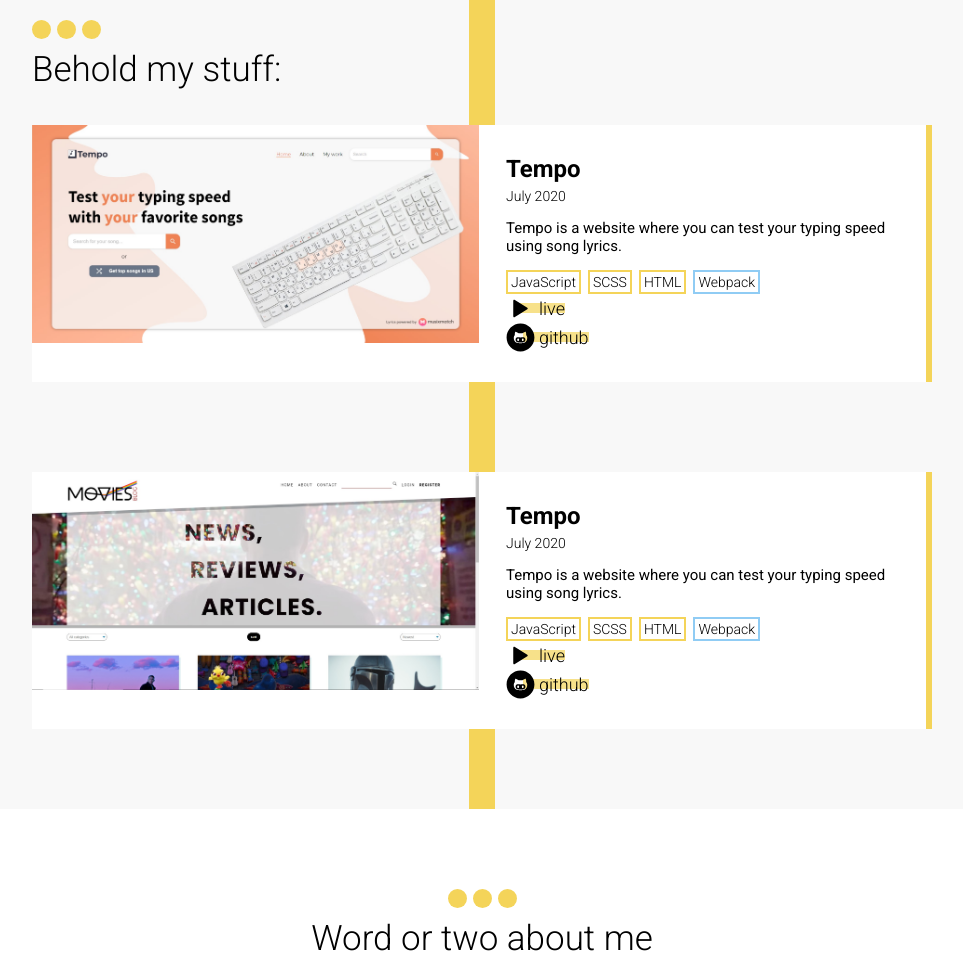
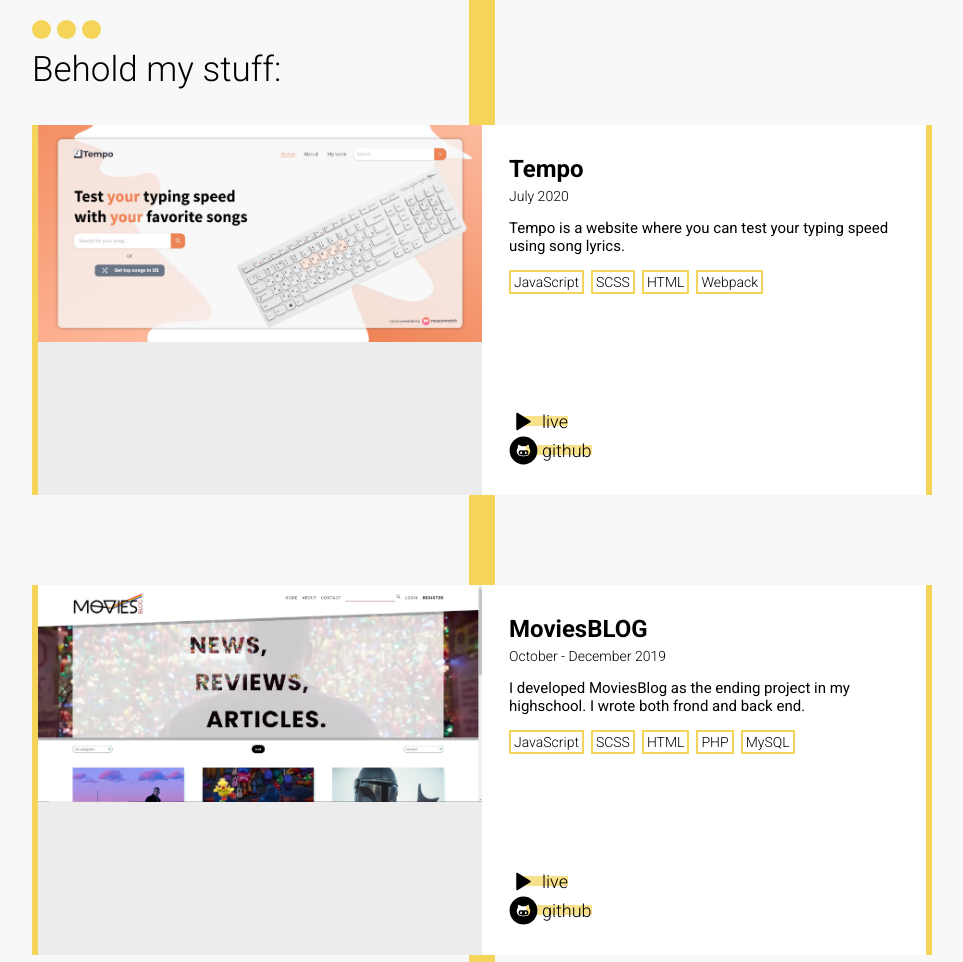
Before and after one commit to Pawlaczenko/Portfolio-old, a website built with webpack: page src/index.html in a window 1280 px wide. Shown: the part 860-1822 px from the top of the page, without its empty margins (158-1121 px from the left). Built offline with nearby package versions, Linux system fonts and the light colour scheme; files whose address does not match are found by name.

Commit message:
Projects rendering is ready, new webpack configuration due to image copying error, js file structure updated

```diff
--- a/src/index.html
+++ b/src/index.html
@@ -58,72 +58,7 @@
         <section id="portfolio" class="portfolio wrapper">
             <h2 class="portfolio__header heading-dot heading-dot--yellow">Behold my stuff:</h2>
             <div class="portfolio__content">
-                <div class="portfolio__item project">
-                    <figure class="project__figure">
-                        <img src="./img/tempo.jpg" alt="tempo" class="project__img">
-                    </figure>
-                    <div class="project__info">
-                        <h3 class="project__header">
-                            Tempo
-                            <span class="project__date">July 2020</span>
-                        </h3>
-                        <p class="project__desc">Tempo is a website where you can test your typing speed using song
-                            lyrics.</p>
-                        <ul class="project__techs tech-list">
-                            <li class="tech-list__item tech-list__item--yellow">JavaScript</li>
-                            <li class="tech-list__item tech-list__item--yellow">SCSS</li>
-                            <li class="tech-list__item tech-list__item--yellow">HTML</li>
-                            <li class="tech-list__item tech-list__item--blue">Webpack</li>
-                        </ul>
-                        <div class="project__buttons">
-                            <a href="#" class="project__button">
-                                <svg class="project__icon">
-                                    <use xlink:href="./img/_sprite.svg#icon-play"></use>
-                                </svg>
-                                <span class="project__link">live</span>
-                            </a>
-                            <a href="#" class="project__button">
-                                <svg class="project__icon">
-                                    <use xlink:href="./img/_sprite.svg#icon-github"></use>
-                                </svg>
-                                <span class="project__link">github</span>
-                            </a>
-                        </div>
-                    </div>
-                </div>
-                <div class="portfolio__item project">
-                    <figure class="project__figure">
-                        <img src="./img/moviesblog.jpg" alt="tempo" class="project__img">
-                    </figure>
-                    <div class="project__info">
-                        <h3 class="project__header">
-                            Tempo
-                            <span class="project__date">July 2020</span>
-                        </h3>
-                        <p class="project__desc">Tempo is a website where you can test your typing speed using song
-                            lyrics.</p>
-                        <ul class="project__techs tech-list">
-                            <li class="tech-list__item tech-list__item--yellow">JavaScript</li>
-                            <li class="tech-list__item tech-list__item--yellow">SCSS</li>
-                            <li class="tech-list__item tech-list__item--yellow">HTML</li>
-                            <li class="tech-list__item tech-list__item--blue">Webpack</li>
-                        </ul>
-                        <div class="project__buttons">
-                            <a href="#" class="project__button">
-                                <svg class="project__icon">
-                                    <use xlink:href="./img/_sprite.svg#icon-play"></use>
-                                </svg>
-                                <span class="project__link">live</span>
-                            </a>
-                            <a href="#" class="project__button">
-                                <svg class="project__icon">
-                                    <use xlink:href="./img/_sprite.svg#icon-github"></use>
-                                </svg>
-                                <span class="project__link">github</span>
-                            </a>
-                        </div>
-                    </div>
-                </div>
+
             </div>
         </section>
         <section id="about" class="about wrapper">
--- a/src/js/index.js
+++ b/src/js/index.js
@@ -1,38 +1,14 @@
 import './../sass/main.scss';
 import { gsap } from "gsap";
 import { ScrollTrigger } from "gsap/ScrollTrigger";
-
 gsap.registerPlugin(ScrollTrigger);
 
-const sections = ['home', 'portfolio', 'about', 'contact'];
-const projects = [{
-    title: 'Tempo',
-    date: 'July 2020',
-    desc: 'Tempo is a website where you can test your typing speed using song lyrics.',
-    img: 'tempo.jpg',
-    techs: ['js', 'scss', 'html', 'wp']
-},
-{
-    title: 'MoviesBLOG',
-    date: 'October - December 2019',
-    desc: 'I developed MoviesBlog as the ending project in my highschool. I wrote both frond and back end.',
-    img: 'moviesblog.jpg',
-    techs: ['js', 'scss', 'html', 'php', 'msql']
-},
-{
-    title: 'pejper Soker',
-    date: 'December 2018 - June 2019',
-    desc: 'Group project. Game based on a well known time killer Paper Soccer. It contains of singleplayer and multiplayer modes.',
-    img: 'pejpersoker.jpg',
-    techs: ['js', 'css', 'html', 'php', 'msql']
-},
-{
-    title: 'Pacman',
-    date: 'December 2017 - May 2018',
-    desc: 'Group project. Developed using p5.js library. Works on canvas.',
-    img: 'pacman.jpg',
-    techs: ['js', 'css', 'html', 'p5']
-}];
+import { projects } from './views/base.js';
+import * as portfolioView from "./views/portfolioView.js";
+
+
+// portfolioView.renderProjects(projects
+projects.forEach(e => portfolioView.renderProjects(e));
 
 let tl = gsap.timeline({ defaults: { duration: 1.5 } });
 
--- /dev/null
+++ b/src/js/views/base.js
@@ -0,0 +1,42 @@
+export const HREFS = {
+    portfolio: "http://moje-portfolio.pl/bartlomiej_pawlak/",
+    github: "https://github.com/Pawlaczenko/"
+}
+
+export const sections = ['home', 'portfolio', 'about', 'contact'];
+export const projects = [{
+    title: 'Tempo',
+    date: 'July 2020',
+    desc: 'Tempo is a website where you can test your typing speed using song lyrics.',
+    img: 'tempo.jpg',
+    techs: ['JavaScript', 'SCSS', 'HTML', 'Webpack'],
+    liveLink: "Tempo",
+    gitLink: "Tempo"
+},
+{
+    title: 'MoviesBLOG',
+    date: 'October - December 2019',
+    desc: 'I developed MoviesBlog as the ending project in my highschool. I wrote both frond and back end.',
+    img: 'moviesblog.jpg',
+    techs: ['JavaScript', 'SCSS', 'HTML', 'PHP', 'MySQL'],
+    liveLink: "moviesBlog",
+    gitLink: "moviesBlog"
+},
+{
+    title: 'pejper Soker',
+    date: 'December 2018 - June 2019',
+    desc: 'Group project. Game based on a well known time killer Paper Soccer. It contains of singleplayer and multiplayer modes.',
+    img: 'pejpersoker.jpg',
+    techs: ['JavaScript', 'CSS', 'HTML', 'PHP', 'MySQL'],
+    liveLink: "pejper_soker/index.html",
+    gitLink: "PejperSoker"
+},
+{
+    title: 'Pacman',
+    date: 'December 2017 - May 2018',
+    desc: 'Group project. Developed using p5.js library. Works on canvas.',
+    img: 'pacman.jpg',
+    techs: ['Javascript', 'CSS', 'HTML', 'p5.js'],
+    liveLink: "pacman",
+    gitLink: "PacMan"
+}];
--- /dev/null
+++ b/src/js/views/portfolioView.js
@@ -0,0 +1,49 @@
+import { HREFS } from './base.js';
+
+const renderTechnologies = techs => {
+    let markup = '';
+
+    techs.forEach((e, i) => {
+        markup += `<li class="tech-list__item tech-list__item--yellow">${e}</li>`;
+    });
+
+    return markup;
+}
+
+export const renderProjects = project => {
+    const projectsContainer = document.querySelector(".portfolio__content");
+
+    const template = `
+    <div class="portfolio__item project">
+        <figure class="project__figure">
+            <img src="./assets/img/${project.img}" alt="${project.title}" class="project__img">
+        </figure>
+        <div class="project__info">
+            <h3 class="project__header">
+                ${project.title}
+                <span class="project__date">${project.date}</span>
+            </h3>
+            <p class="project__desc">${project.desc}</p>
+            <ul class="project__techs tech-list">
+                ${renderTechnologies(project.techs)}
+            </ul>
+            <div class="project__buttons">
+                <a href="${HREFS.portfolio}${project.liveLink}" class="project__button" target="_blank">
+                    <svg class="project__icon">
+                        <use xlink:href="./assets/img/_sprite.svg#icon-play"></use>
+                    </svg>
+                    <span class="project__link">live</span>
+                </a>
+                <a href="${HREFS.github}${project.gitLink}" class="project__button" target="_blank">
+                    <svg class="project__icon">
+                        <use xlink:href="./assets/img/_sprite.svg#icon-github"></use>
+                    </svg>
+                    <span class="project__link">github</span>
+                </a>
+            </div>
+        </div>
+    </div>
+    `;
+
+    projectsContainer.insertAdjacentHTML('beforeend', template);
+}
--- a/src/sass/components/_button.scss
+++ b/src/sass/components/_button.scss
@@ -9,7 +9,7 @@
     &--blue{background-color: $color-blue; color: $color-grey; border: 2px solid $color-blue}
     &--red{background-color: $color-red; color: $color-white-dark;  border: 2px solid $color-red}
 
-    transition: width .2s cubic-bezier(0,1,1,0);
+    transition: width .2s ease-in-out;
 
     &:hover{
         width: 100%;
--- a/src/sass/components/_project.scss
+++ b/src/sass/components/_project.scss
@@ -4,9 +4,11 @@
     grid-template-rows: auto;
     background-color: $color-white-light;
     border-right: .6rem solid $color-primary;
+    border-left: .6rem solid $color-primary;
 
     &__figure {
-        // height: 100%;
+        min-height: 37rem;
+        background-color: $color-white-dark;
     }
 
     &__img {
--- a/webpack.dev.js
+++ b/webpack.dev.js
@@ -20,6 +20,10 @@ module.exports = merge(common, {
       patterns: [
         {
           from: './src/img/_sprite.svg',
+          to: 'assets/img/', // relative path in output directory
+        },
+        {
+          from: './src/img/screens/',
           to: 'assets/img/', // relative path in output directory
         }
       ]
```
Also changed, not shown: webpack.prod.js (+8 -0 lines), src/img/screens/moviesblog.jpg (renamed from src/img/moviesblog.jpg), src/img/screens/pacman.jpg (renamed from src/img/pacman.jpg), src/img/screens/pejpersoker.jpg (renamed from src/img/pejpersoker.jpg), src/img/screens/tempo.jpg (renamed from src/img/tempo.jpg).
